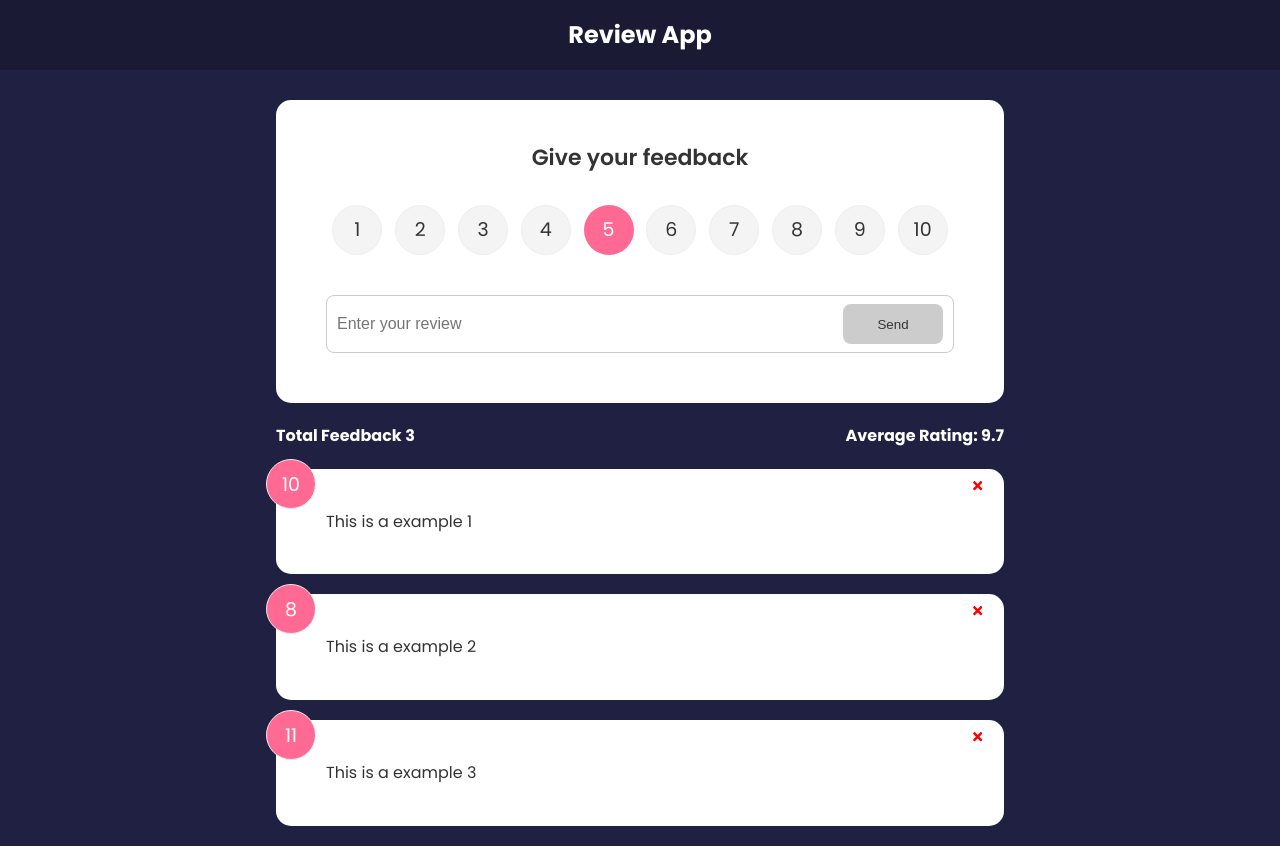
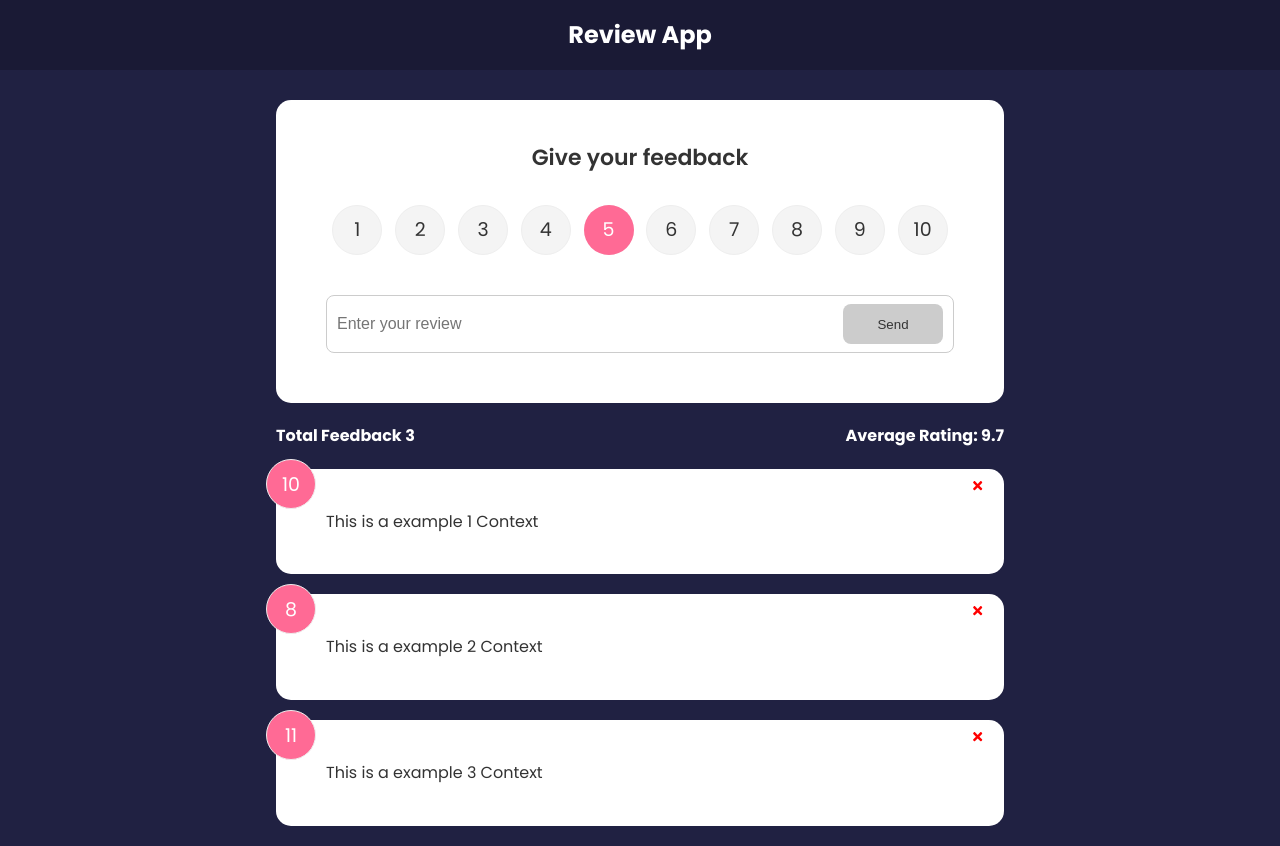
Before and after one commit to jaganjavid/keerthana-batch, a React (Create React App) app in the folder react/review-app/: page / in a window 1280 px wide. Built offline with nearby package versions, Linux system fonts and the light colour scheme.

Commit message:
added context

```diff
--- a/react/review-app/package.json
+++ b/react/review-app/package.json
@@ -10,6 +10,7 @@
     "react-dom": "^18.2.0",
     "react-icons": "^4.12.0",
     "react-scripts": "5.0.1",
+    "uuidv4": "^6.2.13",
     "web-vitals": "^2.1.4"
   },
   "scripts": {
--- a/react/review-app/src/App.js
+++ b/react/review-app/src/App.js
@@ -3,49 +3,42 @@
 import FeedbackList from "./components/FeedbackList"
 import FeedbackStats from "./components/FeedbackStats"
 import FeedbackForm from "./components/FeedbackForm"
+import { FeedbackProvider } from "./context/FeedbackContext";
 
 const App = () => {
 
 
-  const [feedback, setFeedBack] = useState([
-    {
-      id: 1,
-      rating:10,
-      text: "This is a example 1"
-    },
-    {
-      id: 2,
-      rating:8,
-      text: "This is a example 2"
-    },
-    {
-      id: 3,
-      rating:11,
-      text: "This is a example 3"
-    },
+  // const [feedback, setFeedBack] = useState([
+  //   {
+  //     id: 1,
+  //     rating:10,
+  //     text: "This is a example 1"
+  //   },
+  //   {
+  //     id: 2,
+  //     rating:8,
+  //     text: "This is a example 2"
+  //   },
+  //   {
+  //     id: 3,
+  //     rating:11,
+  //     text: "This is a example 3"
+  //   },
 
-  ])
+  // ])
 
 
 
-  const deleteFeedback = (id) => {
-    if(window.confirm("Are you sure?")){
-      setFeedBack(feedback.filter((item) => {
-          return item.id !== id
-      }))
-    }
-  }
+  return (
 
-
-  return (
-    <>
+    <FeedbackProvider>
       <Header/>
       <div className="container">
         <FeedbackForm/>
-        <FeedbackStats feedback={feedback}/>
-        <FeedbackList feedback={feedback} handleDelete={deleteFeedback}/>
+        <FeedbackStats/>
+        <FeedbackList/>
       </div>
-    </>
+    </FeedbackProvider>
   )
 }
 
--- a/react/review-app/src/components/FeedbackForm.jsx
+++ b/react/review-app/src/components/FeedbackForm.jsx
@@ -2,6 +2,8 @@
 import Card from './shared/Card'
 import Button from './shared/Button';
 import RatingSelect from './RatingSelect';
+import { useContext } from "react";
+import FeedbackContext from "../context/FeedbackContext";
 
 
 const FeedbackForm = () => {
@@ -9,6 +11,9 @@
   const [text, setText] = useState("");
   const [btnDisabled, setBtnDisabled] = useState(true);
   const [message, setMessage] = useState("");
+  const [rating, setRating] = useState(0);
+
+  const {addFeedback} = useContext(FeedbackContext);
 
   const handleTextChange = (e) => {
 
@@ -26,12 +31,24 @@
     setText(e.target.value);
   }
 
+  const handleSubmit = (e) => {
+    e.preventDefault();
+    if(text.trim().length > 10){
+       const newFeedback = {
+          text,
+          rating
+       }
+
+       addFeedback(newFeedback);
+    }
+  }
+
   return (
     <Card>
-       <form>
+       <form onSubmit={handleSubmit}>
           <h2>Give your feedback</h2>
 
-          <RatingSelect/>
+          <RatingSelect select={(rating) => setRating(rating)}/>
 
           <div className='input-group'>
             <input type="text" placeholder='Enter your review' value={text} onChange={handleTextChange}/>
--- a/react/review-app/src/components/FeedbackItem.jsx
+++ b/react/review-app/src/components/FeedbackItem.jsx
@@ -1,15 +1,20 @@
 import PropTypes from "prop-types";
 import Card from "./shared/Card"
 import { FaTimes } from "react-icons/fa";
+import { useContext } from "react";
+import FeedbackContext from "../context/FeedbackContext";
 
-const FeedbackItem = ({item, handleDelete}) => {
+const FeedbackItem = ({item}) => {
 
   // const handleClick = (id) => console.log(id);
+  const {deleteFeedback} = useContext(FeedbackContext);
+
+
 
   return (
     <Card>
         <div className='num-display'>{item.rating}</div>
-        <button onClick={() => handleDelete(item.id)} className="close">
+        <button onClick={() => deleteFeedback(item.id)} className="close">
           <FaTimes color="red"/>
         </button>
         <div className='text-display'>{item.text}</div>
--- a/react/review-app/src/components/FeedbackList.jsx
+++ b/react/review-app/src/components/FeedbackList.jsx
@@ -1,10 +1,13 @@
-import PropTypes from "prop-types";
+
 import FeedbackItem from "./FeedbackItem"
 
+import { useContext } from "react";
+import FeedbackContext from "../context/FeedbackContext";
 
 
+const FeedbackList = () => {
 
-const FeedbackList = ({feedback, handleDelete}) => {
+   const {feedback} = useContext(FeedbackContext);
 
     if(!feedback || feedback.length === 0){
         return <p>No Feedback Yet Added</p>
@@ -14,7 +17,7 @@
   return (
     <div className='feedback-list'>
       {feedback.map((item) => (
-        <FeedbackItem key={item.id} item={item} handleDelete={handleDelete}/>
+        <FeedbackItem key={item.id} item={item}/>
       ))}
     </div>
   )
--- a/react/review-app/src/components/FeedbackStats.jsx
+++ b/react/review-app/src/components/FeedbackStats.jsx
@@ -1,6 +1,10 @@
 import React from 'react'
+import { useContext } from "react";
+import FeedbackContext from "../context/FeedbackContext";
 
-const FeedbackStats = ({feedback}) => {
+const FeedbackStats = () => {
+
+  const {feedback} = useContext(FeedbackContext);
 
   let average = feedback.reduce((acc, cur) => {
     return acc + cur.rating;
--- a/react/review-app/src/components/RatingSelect.jsx
+++ b/react/review-app/src/components/RatingSelect.jsx
@@ -1,13 +1,13 @@
 import React, { useState } from 'react'
 
-const RatingSelect = () => {
+const RatingSelect = ({select}) => {
 
     const [selected, setSelected] = useState(5);
 
 
     const handleChange = (e) => {
-
         setSelected(+e.target.value);
+        select(+e.target.value);
     }
 
 
--- /dev/null
+++ b/react/review-app/src/context/FeedbackContext.js
@@ -0,0 +1,53 @@
+
+import { createContext, useState } from "react";
+import { v4 as uuidv4 } from "uuid";
+
+const FeedbackContext = createContext();
+
+
+export const FeedbackProvider = ({children}) => {
+
+
+    const [feedback, setFeedBack] = useState([
+        {
+          id: 1,
+          rating:10,
+          text: "This is a example 1 Context"
+        },
+        {
+          id: 2,
+          rating:8,
+          text: "This is a example 2 Context"
+        },
+        {
+          id: 3,
+          rating:11,
+          text: "This is a example 3 Context"
+        },
+
+      ])
+
+      const deleteFeedback = (id) => {
+        if(window.confirm("Are you sure?")){
+          setFeedBack(feedback.filter((item) => {
+              return item.id !== id
+          }))
+        }
+      }
+
+      const addFeedback = (newFeedback) => {
+        newFeedback.id = uuidv4();
+        setFeedBack([newFeedback, ...feedback]);
+      }
+
+
+    return <FeedbackContext.Provider value={{
+        feedback,
+        deleteFeedback,
+        addFeedback
+    }}>
+        {children}
+    </FeedbackContext.Provider>
+}
+
+export default FeedbackContext;
```
Also changed, not shown: react/review-app/src/context/Usercontext.js (added), 1 other file (tests, documents, lock files or other folders).
